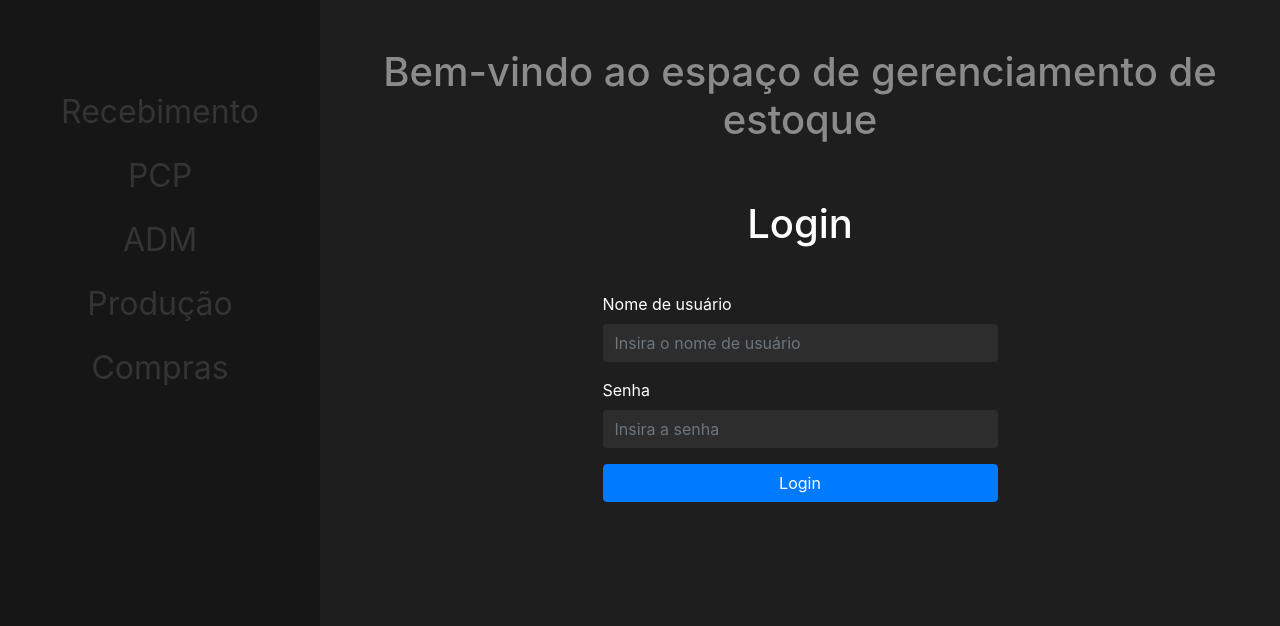
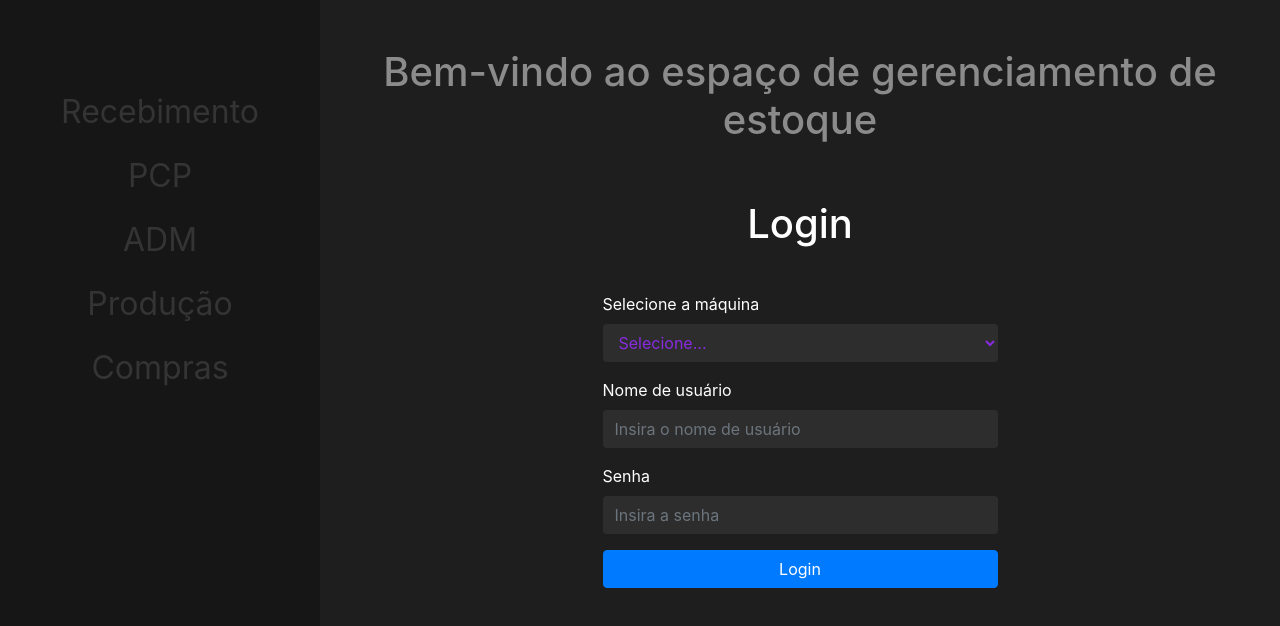
Before and after one commit to Gigio42/Stockfy, a website: page Client/login/login.html in a window 1280 px wide. Drawn offline with nearby package versions, Linux system fonts and the light colour scheme.

Commit message:
alterações na página de login

```diff
--- a/Client/login/login.css
+++ b/Client/login/login.css
@@ -17,6 +17,13 @@ body {
 .nav-link {
     font-size: 2rem;
     color: #343434;
+}
+
+li:hover{
+    background-color: #0004ff;
+    border-radius: 10px;
+    color: #ffffff;
+    cursor: pointer;
 }
 
 .login {
--- a/Client/login/login.html
+++ b/Client/login/login.html
@@ -19,7 +19,7 @@
                             <a class="nav-link active" href="../recebimento/index.html">Recebimento</a>
                         </li>
                         <li class="nav-item">
-                            <a class="nav-link" href="#">PCP</a>
+                            <a class="nav-link" href="../PCP/pcp.html">PCP</a>
                         </li>
                         <li class="nav-item">
                             <a class="nav-link" href="#">ADM</a>
@@ -45,6 +45,25 @@
                                 <div class="card-body">
                                     <form>
                                         <div class="form-group">
+                                            <label for="selectMaquina">Selecione a máquina</label>
+                                            <select class="form-control" id="selectMaquina" required>
+                                                <option value="">Selecione...</option>
+                                                <option value="Corte e vinco">Corte e vinco</option>
+                                                <option value="Riscador">Riscador</option>
+                                                <option value="Grampeador">Grampeador</option>
+                                                <option value="Impressora">Impressora</option>
+                                                <option value="Rotativa">Rotativa</option>
+                                                <option value="Coladeira">Coladeira</option>
+                                                <option value="Serra">Serra</option>
+                                                <option value="Prensa">Prensa</option>
+                                                <option value="Corte e vinco plana">Corte e vinco plana</option>
+                                                <option value="Corte e vinco 3">Corte e vinco 3</option>
+                                                <option value="Corte e vinco 4">Corte e vinco 4</option>
+                                                <option value="Corte e vinco 5">Corte e vinco 5</option>
+                                                <option value="Corte e vinco 7">Corte e vinco 7</option>
+                                            </select>
+                                        </div>
+                                        <div class="form-group">
                                             <label for="username">Nome de usuário</label>
                                             <input type="text" class="form-control" id="username" placeholder="Insira o nome de usuário" required>
                                         </div>
@@ -57,11 +76,7 @@
                                 </div>
                             </div>
                         </div>
-                    </div>
-                </div>
-            </div>
-        </div>
-    </div>
+
 
     <!-- jQuery e JS do Bootstrap -->
     <script src="https://code.jquery.com/jquery-3.3.1.slim.min.js"></script>
```
Also changed, not shown: Client/PCP/pcp.html (+6 -0 lines), Client/PCP/media/person.png (added).
